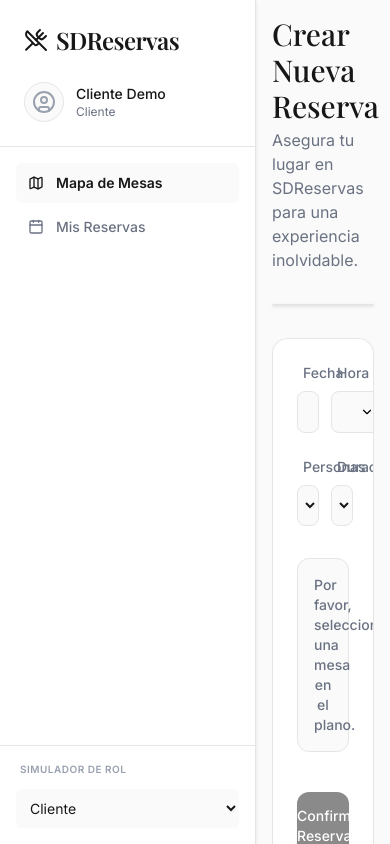
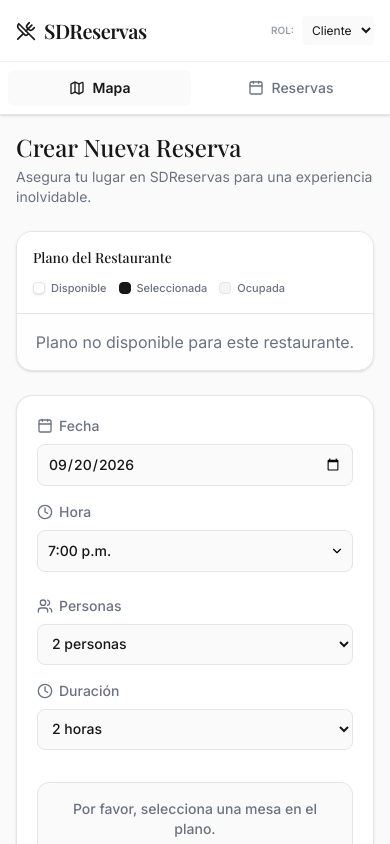
Before and after one commit to SurielFrancisco/SWIU_Sistema_de_Reservas, a React (Vite) app: page /restaurant/1 in a window 390 px wide. Built offline with nearby package versions, Linux system fonts and the light colour scheme; a web font is replaced by a local one.

Commit message:
feat: diseño responsivo para móviles y tablets en vistas de reservas

```diff
--- a/src/features/booking/BookingView.tsx
+++ b/src/features/booking/BookingView.tsx
@@ -12,10 +12,51 @@ export default function BookingView() {
   const [role, setRole] = useState<'cliente' | 'recepcionista'>('cliente');
 
   return (
-    <div className="flex h-screen bg-brand-secondary text-brand-primary font-sans selection:bg-brand-primary/10">
+    <div className="flex flex-col md:flex-row h-[100dvh] bg-brand-secondary text-brand-primary font-sans selection:bg-brand-primary/10 overflow-hidden">
 
-      {/* Left Sidebar */}
-      <div className="w-64 bg-card border-r border-border h-screen flex flex-col z-10 relative shadow-sm shrink-0">
+      {/* Mobile Header */}
+      <div className="md:hidden flex flex-col bg-card border-b border-border z-20 shadow-sm shrink-0">
+        <div className="flex items-center justify-between p-4 border-b border-border/50">
+          <Link to="/" className="inline-block hover:opacity-80 transition-opacity">
+            <h1 className="text-xl font-serif font-semibold tracking-tight flex items-center gap-2">
+              <UtensilsCrossed className="w-5 h-5 text-brand-primary" />
+              SDReservas
+            </h1>
+          </Link>
+          <div className="flex items-center gap-2">
+            <div className="text-[10px] font-semibold text-gray-400 uppercase">Rol:</div>
+            <select
+              className="bg-brand-secondary text-xs border-0 rounded p-1.5 focus:ring-2 focus:ring-brand-primary outline-none"
+              value={role}
+              onChange={(e) => setRole(e.target.value as any)}
+            >
+              <option value="cliente">Cliente</option>
+              <option value="recepcionista">Recep.</option>
+            </select>
+          </div>
+        </div>
+
+        {/* Mobile Tabs */}
+        <div className="flex p-2 gap-2">
+          <button
+            onClick={() => setActiveTab('mapa')}
+            className={`flex-1 flex items-center justify-center gap-2 px-3 py-2 text-sm font-medium rounded-md transition-colors ${activeTab === 'mapa' ? 'bg-brand-secondary text-brand-primary font-semibold' : 'text-gray-500'}`}
+          >
+            <MapIcon className="w-4 h-4" />
+            Mapa
+          </button>
+          <button
+            onClick={() => setActiveTab('reservas')}
+            className={`flex-1 flex items-center justify-center gap-2 px-3 py-2 text-sm font-medium rounded-md transition-colors ${activeTab === 'reservas' ? 'bg-brand-secondary text-brand-primary font-semibold' : 'text-gray-500'}`}
+          >
+            <CalendarIcon className="w-4 h-4" />
+            Reservas
+          </button>
+        </div>
+      </div>
+
+      {/* Left Sidebar (Desktop) */}
+      <div className="hidden md:flex w-64 bg-card border-r border-border h-full flex-col z-10 relative shadow-sm shrink-0">
         <div className="p-6 border-b border-border">
           <Link to="/" className="inline-block hover:opacity-80 transition-opacity">
             <h1 className="text-2xl font-serif font-semibold tracking-tight flex items-center gap-2">
@@ -70,7 +111,7 @@ export default function BookingView() {
       </div>
 
       {/* Main Content Area */}
-      <main className="flex-1 overflow-hidden p-4 md:p-8 relative">
+      <main className="flex-1 overflow-y-auto overflow-x-hidden p-4 md:p-8 relative">
         <AnimatePresence mode="wait">
           {activeTab === 'mapa' ? (
             <motion.div
@@ -79,26 +120,26 @@ export default function BookingView() {
               animate={{ opacity: 1, y: 0 }}
               exit={{ opacity: 0, y: -10 }}
               transition={{ duration: 0.3 }}
-              className="max-w-[1400px] mx-auto flex flex-col h-full"
+              className="max-w-[1400px] mx-auto flex flex-col min-h-full"
             >
               {/* Header */}
-              <div className="mb-8 flex-shrink-0">
-                <h2 className="text-3xl font-serif font-medium text-brand-primary">
+              <div className="mb-6 md:mb-8 flex-shrink-0">
+                <h2 className="text-2xl md:text-3xl font-serif font-medium text-brand-primary">
                   Crear Nueva Reserva
                 </h2>
-                <p className="text-gray-500 mt-1">
+                <p className="text-sm md:text-base text-gray-500 mt-1">
                   Asegura tu lugar en SDReservas para una experiencia inolvidable.
                 </p>
               </div>
 
-              <div className="flex-1 flex flex-col lg:flex-row gap-8 min-h-0">
+              <div className="flex-1 flex flex-col lg:flex-row gap-6 md:gap-8 min-h-0">
                 {/* Map Column */}
                 <div className="flex-1 bg-card rounded-2xl border border-border shadow-sm flex flex-col overflow-hidden relative">
-                  <div className="p-5 border-b border-border flex justify-between items-center bg-white z-10 relative">
+                  <div className="p-4 md:p-5 border-b border-border flex flex-col sm:flex-row gap-3 sm:gap-0 sm:justify-between sm:items-center bg-white z-10 relative">
                     <h3 className="font-medium text-brand-primary text-sm">
                       Plano del Restaurante
                     </h3>
-                    <div className="flex gap-4 text-[11px] md:text-xs font-medium text-gray-500">
+                    <div className="flex flex-wrap gap-3 md:gap-4 text-[11px] md:text-xs font-medium text-gray-500">
                       <span className="flex items-center gap-1.5">
                         <div className="w-3 h-3 bg-white border border-border rounded-sm shadow-sm" /> Disponible
                       </span>
@@ -111,13 +152,14 @@ export default function BookingView() {
                     </div>
                   </div>
 
-                  <div className="flex-1 relative overflow-auto p-6 bg-brand-secondary/30">
+                  {/* The overflow-auto allows the map to be scrolled horizontally on mobile */}
+                  <div className="flex-1 relative overflow-auto p-4 md:p-6 bg-brand-secondary/30">
                      <TableMapContainer restaurantId={id!} />
                   </div>
                 </div>
 
                 {/* Form Column */}
-                <div className="w-full lg:w-[420px] flex-shrink-0 h-full overflow-y-auto">
+                <div className="w-full lg:w-[420px] flex-shrink-0">
                   <BookingSidebar restaurantId={id!} />
                 </div>
               </div>
@@ -129,13 +171,13 @@ export default function BookingView() {
               animate={{ opacity: 1, y: 0 }}
               exit={{ opacity: 0, y: -10 }}
               transition={{ duration: 0.3 }}
-              className="max-w-[1400px] mx-auto flex flex-col h-full"
+              className="max-w-[1400px] mx-auto flex flex-col min-h-full"
             >
-              <div className="mb-8 flex-shrink-0">
-                <h2 className="text-3xl font-serif font-medium text-brand-primary">
+              <div className="mb-6 md:mb-8 flex-shrink-0">
+                <h2 className="text-2xl md:text-3xl font-serif font-medium text-brand-primary">
                   Mis Reservas
                 </h2>
-                <p className="text-gray-500 mt-1">
+                <p className="text-sm md:text-base text-gray-500 mt-1">
                   Administra tus reservas actuales y revisa tu historial.
                 </p>
               </div>
--- a/src/features/booking/components/BookingSidebar/BookingSidebar.tsx
+++ b/src/features/booking/components/BookingSidebar/BookingSidebar.tsx
@@ -90,9 +90,9 @@ export default function BookingSidebar({
 
   return (
     <>
-      <form className="bg-card p-6 md:p-8 rounded-2xl border border-border shadow-sm flex flex-col h-full overflow-y-auto">
+      <form className="bg-card p-5 md:p-8 rounded-2xl border border-border shadow-sm flex flex-col h-full">
         {/* Grid: Fecha / Hora */}
-        <div className="grid grid-cols-2 gap-4 mb-6">
+        <div className="grid grid-cols-1 sm:grid-cols-2 gap-4 mb-6">
           <div className="space-y-2">
             <label className="text-sm font-medium flex items-center gap-1.5 text-gray-500">
               <Calendar className="w-4 h-4" /> Fecha
@@ -136,7 +136,7 @@ export default function BookingSidebar({
         </div>
 
         {/* Grid: Personas / Duración */}
-        <div className="grid grid-cols-2 gap-4 mb-8">
+        <div className="grid grid-cols-1 sm:grid-cols-2 gap-4 mb-8">
           <div className="space-y-2">
             <label className="text-sm font-medium flex items-center gap-1.5 text-gray-500">
               <Users className="w-4 h-4" /> Personas
--- a/src/features/booking/components/TableMap/TableMapContainer.tsx
+++ b/src/features/booking/components/TableMap/TableMapContainer.tsx
@@ -24,7 +24,7 @@ export default function TableMapContainer({ restaurantId }: TableMapContainerPro
   const activeFloor = layout.floors.find(f => f.id === activeFloorId) || layout.floors[0];
 
   return (
-    <div className="w-full h-[600px] min-w-[600px] relative flex">
+    <div className="w-[800px] h-[600px] md:w-full md:h-[600px] relative flex shrink-0">
 
       {/* Floor Selector (Only visible if > 1 floor) */}
       {layout.floors.length > 1 && (
@@ -33,11 +33,10 @@ export default function TableMapContainer({ restaurantId }: TableMapContainerPro
             <button
               key={floor.id}
               onClick={() => setActiveFloorId(floor.id)}
-              className={`px-4 py-2 text-sm font-medium rounded-lg transition-all ${
-                activeFloorId === floor.id
+              className={`px-4 py-2 text-sm font-medium rounded-lg transition-all ${activeFloorId === floor.id
                   ? 'bg-brand-primary text-white shadow-md'
                   : 'text-gray-500 hover:bg-gray-100 hover:text-brand-primary'
-              }`}
+                }`}
             >
               {floor.name}
             </button>
--- a/src/features/home/HomeView.tsx
+++ b/src/features/home/HomeView.tsx
@@ -85,10 +85,10 @@ export default function HomeView() {
               </div>
               <input
                 type="text"
-                className="flex-1 w-full h-14 bg-transparent text-brand-primary placeholder-gray-400 focus:outline-none text-lg"
-                placeholder="Restaurantes, tipo de comida, zonas..."
+                className="flex-1 w-full h-12 md:h-14 bg-transparent text-brand-primary placeholder-gray-400 focus:outline-none text-base md:text-lg min-w-0"
+                placeholder="Buscar restaurantes..."
               />
-              <button className="px-8 h-14 rounded-full text-white bg-brand-primary hover:bg-brand-primary/90 transition-colors font-medium text-lg flex items-center gap-2">
+              <button className="px-5 md:px-8 h-12 md:h-14 rounded-full text-white bg-brand-primary hover:bg-brand-primary/90 transition-colors font-medium text-base md:text-lg flex items-center gap-2 shrink-0">
                 Buscar
               </button>
             </div>
```
